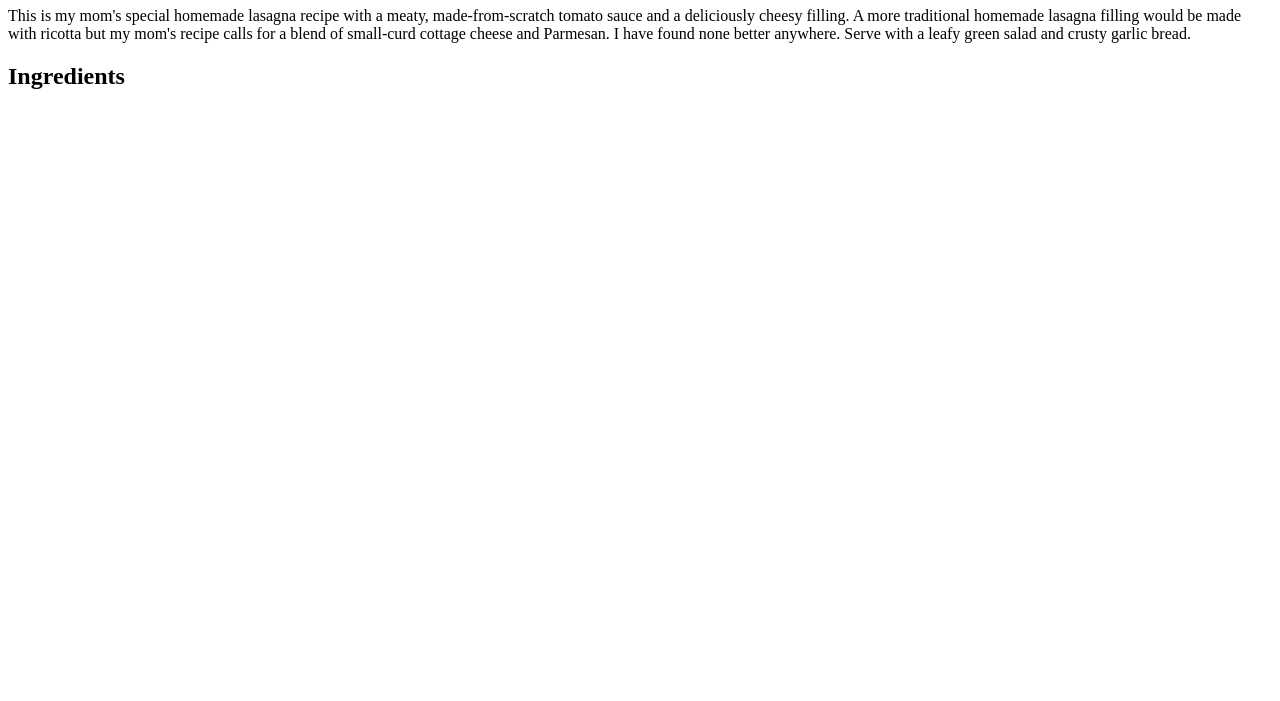
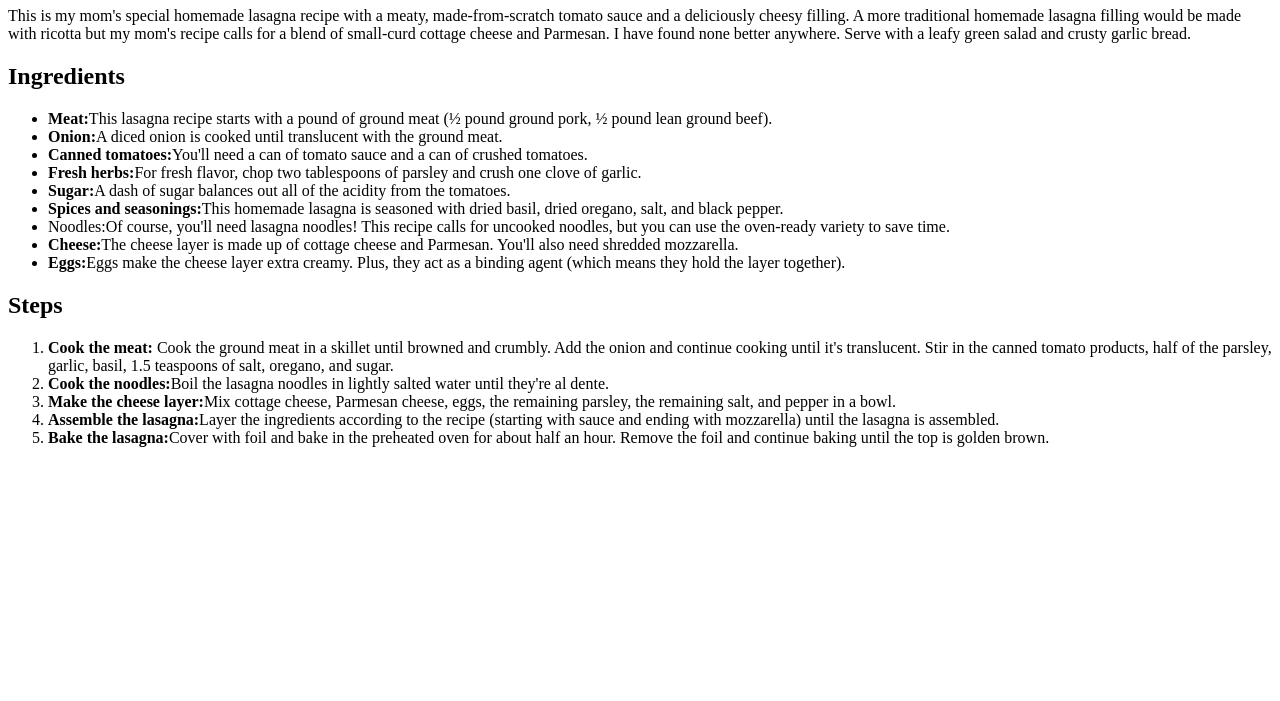
Before and after one commit to syneepse/odin-recipes, a plain HTML site: page recipes/lasagna.html in a window 1280 px wide. Shown: the part 99-800 px from the top of the page. Drawn offline with Linux system fonts and the light colour scheme.

Commit message:
finished lasagna.html content

```diff
--- a/recipes/lasagna.html
+++ b/recipes/lasagna.html
@@ -7,7 +7,7 @@
     </head>
     <body>
         <a href="../index.html">go back</a>
-        <h1>how to make lasagna</h1>
+        <h1>Lasagna</h1>
         <p>
             This is my mom's special homemade lasagna recipe with a meaty, made-from-scratch
             tomato sauce and a deliciously cheesy filling. A more traditional homemade lasagna
@@ -16,6 +16,25 @@
             salad and crusty garlic bread.
         </p>
         <h2>Ingredients</h2>
-        <ul></ul>
+        <ul>
+            <li><strong>Meat:</strong>This lasagna recipe starts with a pound of ground meat (½ pound ground pork, ½ pound lean ground beef).</li>
+            <li><strong>Onion:</strong>A diced onion is cooked until translucent with the ground meat.</li>
+            <li><strong>Canned tomatoes:</strong>You'll need a can of tomato sauce and a can of crushed tomatoes.</li>
+            <li><strong>Fresh herbs:</strong>For fresh flavor, chop two tablespoons of parsley and crush one clove of garlic.</li>
+            <li><strong>Sugar:</strong>A dash of sugar balances out all of the acidity from the tomatoes.</li>
+            <li><strong>Spices and seasonings:</strong>This homemade lasagna is seasoned with dried basil, dried oregano, salt, and black pepper.</li>
+            <li><storng>Noodles:</storng>Of course, you'll need lasagna noodles! This recipe calls for uncooked noodles, but you can use the oven-ready variety to save time.</li>
+            <li><strong>Cheese:</strong>The cheese layer is made up of cottage cheese and Parmesan. You'll also need shredded mozzarella.</li>
+            <li><strong>Eggs:</strong>Eggs make the cheese layer extra creamy. Plus, they act as a binding agent (which means they hold the layer together).</li>
+
+        </ul>
+        <h2>Steps</h2>
+        <ol>
+            <li><strong>Cook the meat:</strong> Cook the ground meat in a skillet until browned and crumbly. Add the onion and continue cooking until it's translucent. Stir in the canned tomato products, half of the parsley, garlic, basil, 1.5 teaspoons of salt, oregano, and sugar.</li>
+            <li><strong>Cook the noodles:</strong>Boil the lasagna noodles in lightly salted water until they're al dente.</li>
+            <li><strong>Make the cheese layer:</strong>Mix cottage cheese, Parmesan cheese, eggs, the remaining parsley, the remaining salt, and pepper in a bowl.</li>
+            <li><strong>Assemble the lasagna:</strong>Layer the ingredients according to the recipe (starting with sauce and ending with mozzarella) until the lasagna is assembled.</li>
+            <li><strong>Bake the lasagna:</strong>Cover with foil and bake in the preheated oven for about half an hour. Remove the foil and continue baking until the top is golden brown.</li>
+        </ol>
     </body>
 </html>
```
